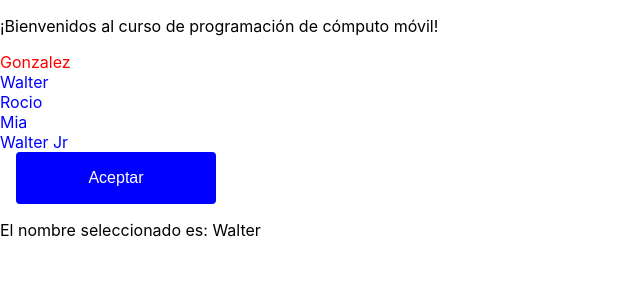
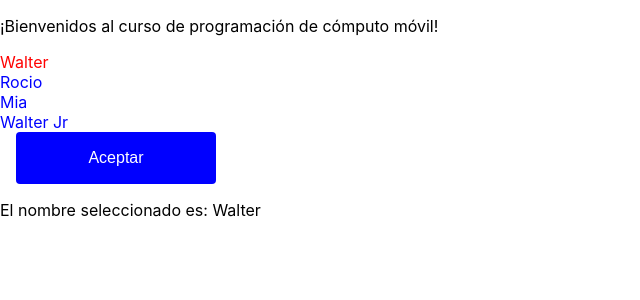
Before and after one commit to wgdomenzain/reactCourse.CM2019.myFirstApp, a React (Create React App) app: page / in a window 1280 px wide. Shown: the top 300 px of the page, without its empty margins (0-640 px from the left). Built offline with nearby package versions, Linux system fonts and the light colour scheme.

Commit message:
Selected item on list is highlighted

```diff
--- a/src/App.js
+++ b/src/App.js
@@ -22,7 +22,7 @@ class App extends React.PureComponent {
 		return (
 			<div>
 				<p>¡Bienvenidos al curso de programación de cómputo móvil!</p>
-				<List items={items} lastName={'Gonzalez'} />
+				<List items={items} index={index} />
 				<Button label={'Aceptar'} onClick={this.onHandleButton} />
 				<p>El nombre seleccionado es: {items[index]}</p>
 			</div>
--- a/src/components/List/List.js
+++ b/src/components/List/List.js
@@ -2,23 +2,17 @@ import * as React from 'react';
 import styles from './List.module.scss';
 
 class List extends React.Component {
-	state = {
-		items: [ 'Walter', 'Rocio', 'Mia', 'Walter Jr' ],
-		name: '',
-		index: 0,
-		object: {}
-	};
+	state = {};
 
 	componentDidMount() {}
 
 	render() {
-		const { items, lastName } = this.props;
+		const { items, index } = this.props;
 		return (
 			<div className={styles.main}>
-				{lastName}
 				<ul className={styles.list}>
 					{items.map((item, i) => (
-						<li key={i} className={styles.item}>
+						<li key={i} className={index === i ? styles.item_selected : styles.item}>
 							{item}
 						</li>
 					))}
--- a/src/components/List/List.module.scss
+++ b/src/components/List/List.module.scss
@@ -16,3 +16,8 @@
 	list-style: none;
 	color: blue;
 }
+.item_selected {
+	text-decoration: none;
+	list-style: none;
+	color: red;
+}
```
